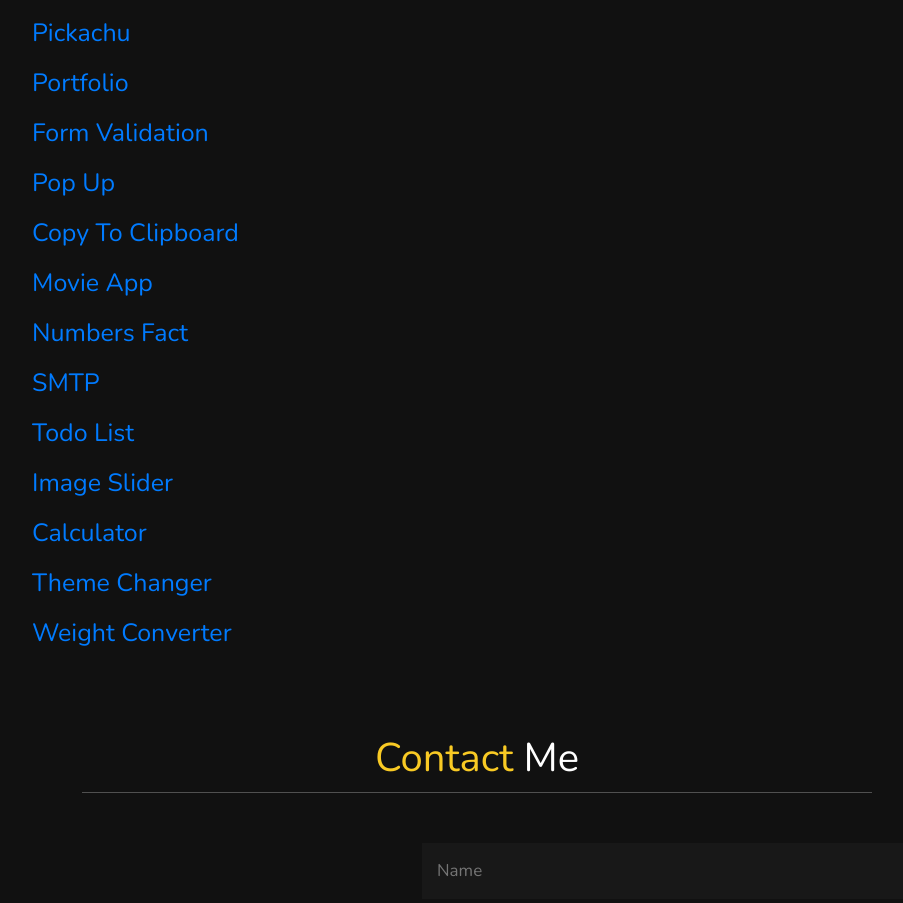
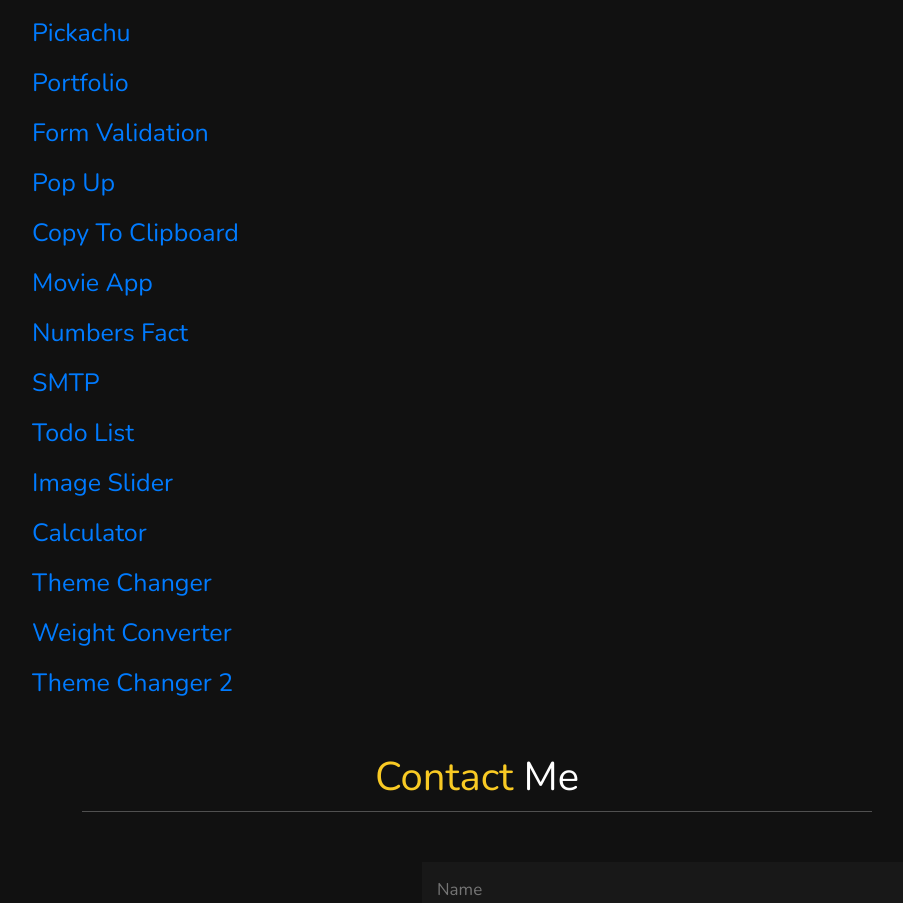
Before and after one commit to prachi255/Assignments.github.io, a plain HTML site: page index.html in a window 1280 px wide. Shown: the part 2486-3389 px from the top of the page, without its empty margins (338-1241 px from the left). Drawn offline with nearby package versions, Linux system fonts and the light colour scheme.

Commit message:
Update index.html

```diff
--- a/index.html
+++ b/index.html
@@ -72,7 +72,7 @@
         <h3> <span> qualification : </span> B.Tech </h3>
         <h3> <span> post : </span> front end developer </h3>
         <h3> <span> language : </span> hindi and english </h3>
-        <a href="#"><button class="btn"> download CV <i class="fas fa-download"></i> </button></a>
+
     </div>
 
     <div class="counter">
@@ -184,6 +184,9 @@
       <li class="my">
         <a href="./weight-converter/index.html"><h1>Weight Converter</h1></a>
       </li>
+     <li class="my">
+        <a href="./theme-changer/index.html"><h1>Theme Changer 2</h1></a>
+      </li>
 
   </ul>
 
```
